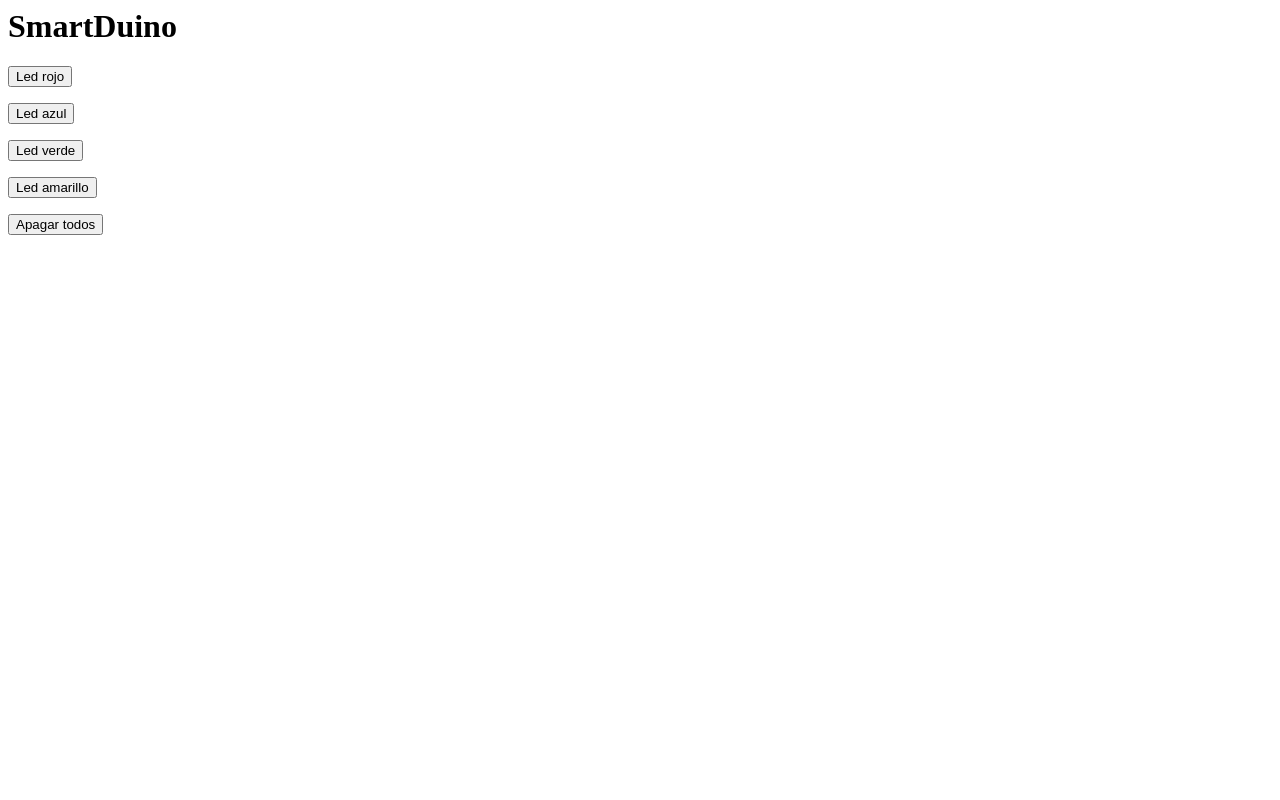
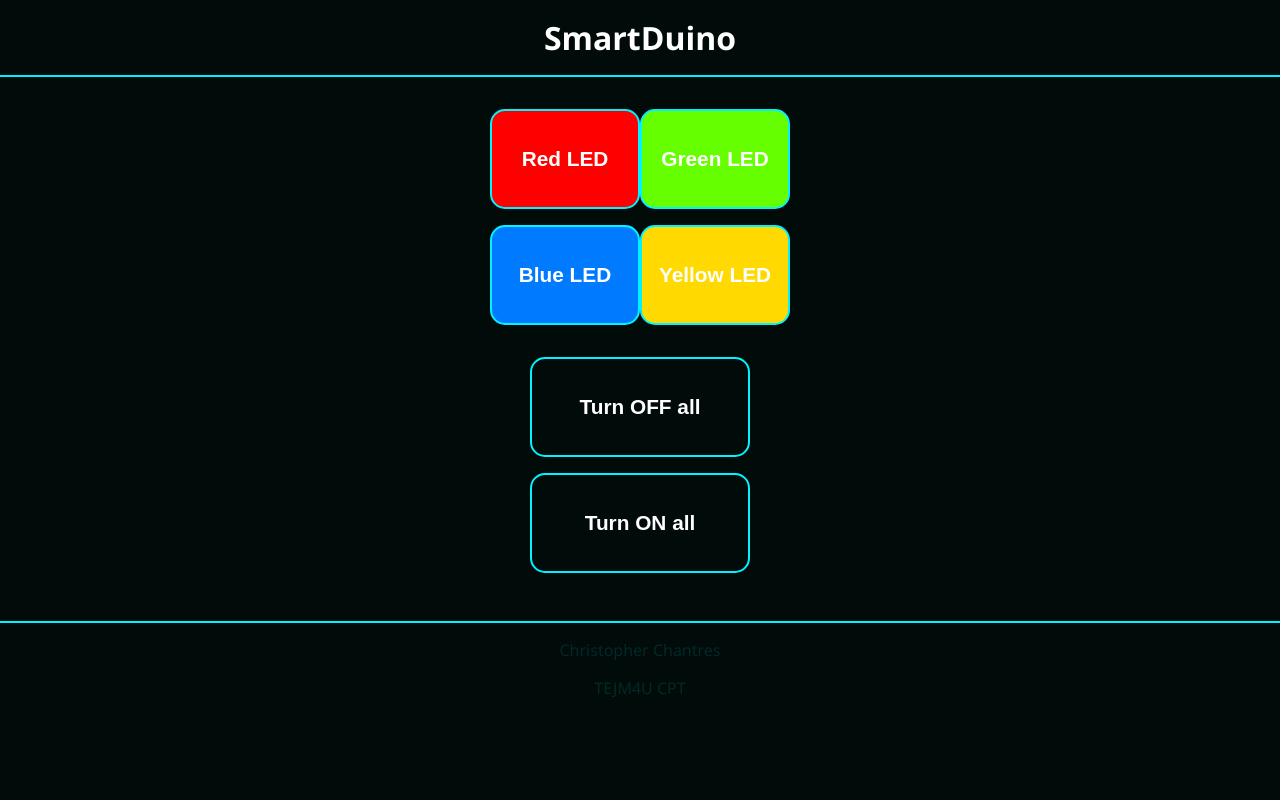
Before and after one commit to ChristopherChantres/SmartDuino, a Django app: template polls/templates/index.html in a window 1280 px wide. Run offline with Django 4.2, Linux system fonts and the light colour scheme; the template is opened without the code that fills it, so the values that code supplies are empty.

Commit message:
The main layout is done. It is beautiful

```diff
--- a/polls/static/master.css
+++ b/polls/static/master.css
@@ -0,0 +1,116 @@
+:root {
+  --btn-clr-width: 150px;
+  --btn-clr-height: 100px;
+}
+
+body {
+  background-color: rgb(0, 11, 10);
+  color: white;
+  padding: 0;
+  margin: 0;
+  box-sizing: border-box;
+  font-family: 'Segoe UI', Tahoma, Geneva, Verdana, sans-serif;
+}
+
+main {
+  width: 100vw;
+  display: flex;
+  flex-direction: column;
+}
+
+.title {
+  border-bottom: 2px solid #00f3ff;
+  text-align: center;
+  padding-bottom: 1rem;
+  padding-top: 1rem;
+  margin: 0;
+}
+
+.title h1 {
+  margin: 0;
+}
+
+.red-button {
+  width: var(--btn-clr-width);
+  height: var(--btn-clr-height);
+  color: white;
+  background-color: red;
+  border: 2px solid #00f3ff;
+  border-radius: 15px;
+  font-weight: bold;
+  font-size: 1.3rem;
+}
+
+.blue-button {
+  width: var(--btn-clr-width);
+  height: var(--btn-clr-height);
+  color: white;
+  background-color: rgb(0, 123, 255);
+  border: 2px solid #00f3ff;
+  border-radius: 15px;
+  font-weight: bold;
+  font-size: 1.3rem;
+}
+
+.green-button {
+  width: var(--btn-clr-width);
+  height: var(--btn-clr-height);
+  color: white;
+  background-color: rgb(102, 255, 0);
+  border: 2px solid #00f3ff;
+  border-radius: 15px;
+  font-weight: bold;
+  font-size: 1.3rem;
+}
+
+.yellow-button {
+  width: var(--btn-clr-width);
+  height: var(--btn-clr-height);
+  color: white;
+  background-color: rgb(255, 217, 0);
+  border: 2px solid #00f3ff;
+  border-radius: 15px;
+  font-weight: bold;
+  font-size: 1.3rem;
+}
+
+.final-button {
+  width: 220px;
+  height: var(--btn-clr-height);
+  color: white;
+  background-color: rgb(0, 11, 10);
+  border: 2px solid #00f3ff;
+  border-radius: 15px;
+  font-weight: bold;
+  font-size: 1.3rem;
+}
+
+.container-colors {
+  width: 100vw;
+  display: flex;
+  align-items: center;
+  justify-content: center;
+  margin-top: 2rem;
+}
+
+.container-final {
+  width: 100vw;
+  display: flex;
+  justify-content: center;
+  align-items: center;
+  margin-top: 1rem;
+}
+
+footer {
+  border-top: 2px solid #00f3ff;
+  margin-top: 2rem;
+}
+
+.container-author {
+  text-align: center;
+  color: rgb(0, 42, 38);
+}
+
+footer p {
+  margin-top: 1rem;
+}
--- a/polls/templates/index.html
+++ b/polls/templates/index.html
@@ -7,48 +7,60 @@
     <!-- Bootstrap core CSS -->
     <link href="{% static 'css/slate.css' %}" rel="stylesheet">
     <!-- Custom styles for this template -->
-    <link href="{% static 'css/master.css' %}" rel="stylesheet">
+    <link href="{% static 'master.css' %}" rel="stylesheet">
   </head>
   <body>
-    <div class="container">
-      <div class="row">
-        <div class="col-sm-12 text-center mt-2">
-          <h1>SmartDuino</h1>
-        </div>
+    <main class="container">
+      <div class="title">
+        <h1>SmartDuino</h1>
       </div>
-      <div class="row">
-        <div class="col-6 text-center">
+      <div class="container-colors">
+        <div class="">
           <form method="POST">
             {% csrf_token %}
             <input type="hidden" value="1" name="id">
-            <button class="btn btn-danger mb-2 w-100">Led rojo</button> <br>
+            <button class="red-button">Red LED</button> <br>
           </form>
           <form method="POST">
             {% csrf_token %}
             <input type="hidden" value="2" name="id">
-            <button class="btn btn-info mb-2 w-100">Led azul</button> <br>
+            <button class="blue-button">Blue LED</button> <br>
           </form>
         </div>
-          <div class="col-6 text-center">
-            <form method="POST">{% csrf_token %}
+          <div class="">
+            <form method="POST">
+              {% csrf_token %}
               <input type="hidden" value="3" name="id">
-              <button class="btn btn-success mb-2 w-100">Led verde</button> <br>
+              <button class="green-button">Green LED</button> <br>
             </form>
-            <form method="POST">{% csrf_token %}
+            <form method="POST">
+              {% csrf_token %}
               <input type="hidden" value="4" name="id">
-              <button class="btn btn-warning mb-2 w-100">Led amarillo</button> <br>
+              <button class="yellow-button">Yellow LED</button> <br>
             </form>
           </div>
       </div>
-      <div class="row">
-        <div class="col-12 text-center">
-          <form method="POST">{% csrf_token %}
+      <div class="container-final">
+        <div class="">
+          <form method="POST">
+            {% csrf_token %}
             <input type="hidden" value="5" name="id">
-            <button class="btn btn-dark mb-2 w-100">Apagar todos</button> <br>
+            <button class="final-button">Turn OFF all</button> <br>
+          </form>
+          <form method='POST'>
+            {% csrf_token %}
+            <input type="hidden" value="6" name="id">
+            <button class="final-button">Turn ON all</button>
           </form>
         </div>
       </div>
-    </div>
+    </main>
+    <footer>
+      <div class="container-author">
+        <p>Christopher Chantres</p>
+        <p>TEJM4U CPT</p>
+      </div>
+    </footer>
     <!-- Custom Scripts -->
     <script src="{% static 'js/master.js' %}"></script>
   </body>
--- a/polls/views.py
+++ b/polls/views.py
@@ -1,5 +1,5 @@
 from django.shortcuts import render, redirect
-from .controller import blueOn, greenOn, redOn , yellowOn, allOff
+from .controller import *
 
 # Create your views here.
 def index_view (request):
@@ -15,5 +15,7 @@ def index_view (request):
       yellowOn()
     elif int(id) == 5:
       allOff()
+    elif int(id) == 6:
+      allON()
     print(id)
   return render(request, 'index.html')
```
Also changed, not shown: polls/controller.py (+7 -0 lines).
